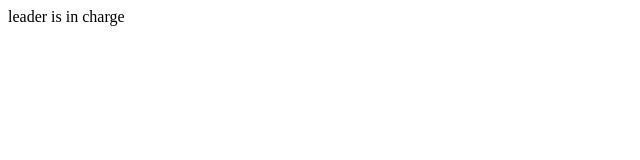
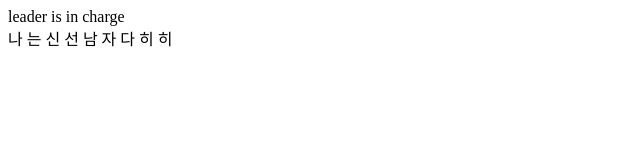
Before and after one commit to pabu-lim/company-project, a plain HTML site: page index.html in a window 1280 px wide. Shown: the whole page, without its empty margins (0-640 px from the left). Drawn offline with Linux system fonts and the light colour scheme.

Commit message:
freshmanFirst

```diff
--- a/index.html
+++ b/index.html
@@ -10,7 +10,10 @@
     <nav>
         leader is in charge
     </nav>
-    <main></main>
+    <main>
+      나 는 신 선 남 자 다
+      히 히
+    </main>
     <footer></footer>
   </body>
 </html>
```
